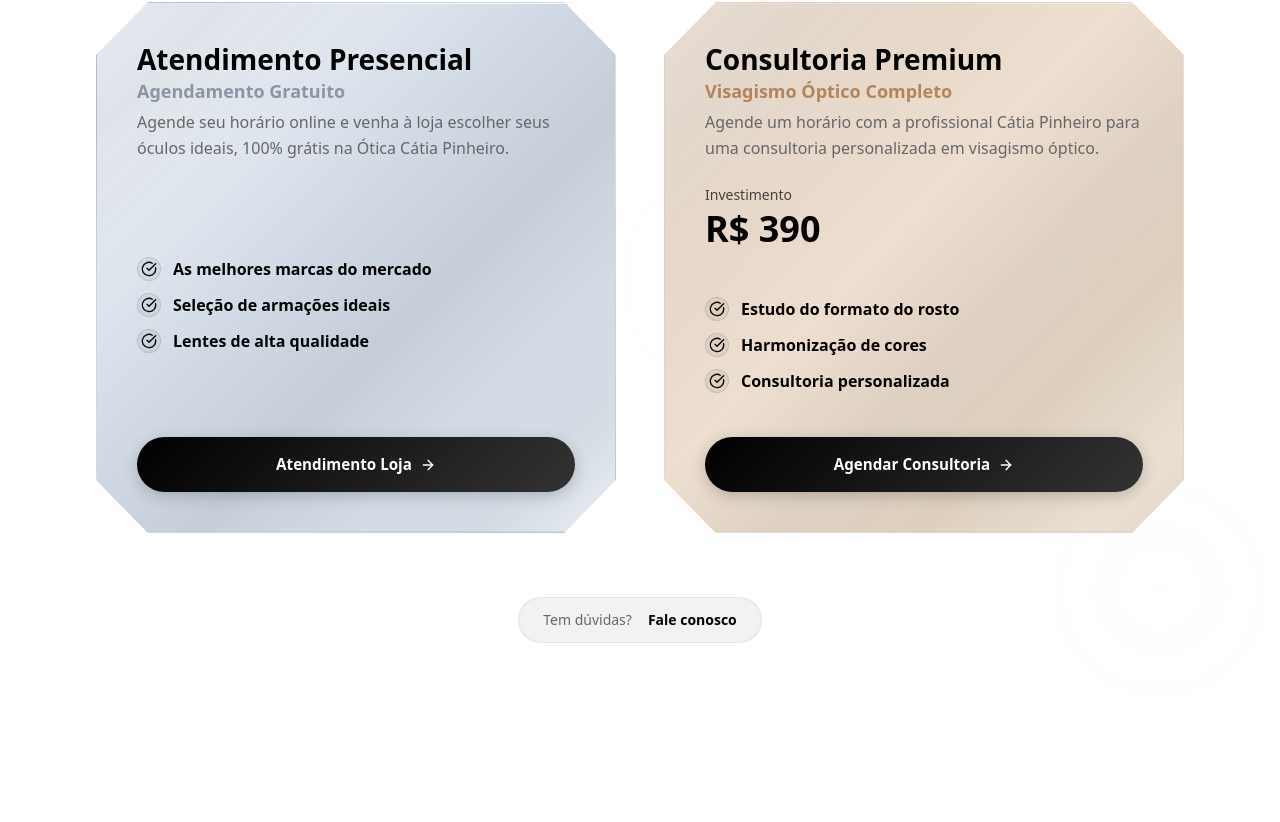
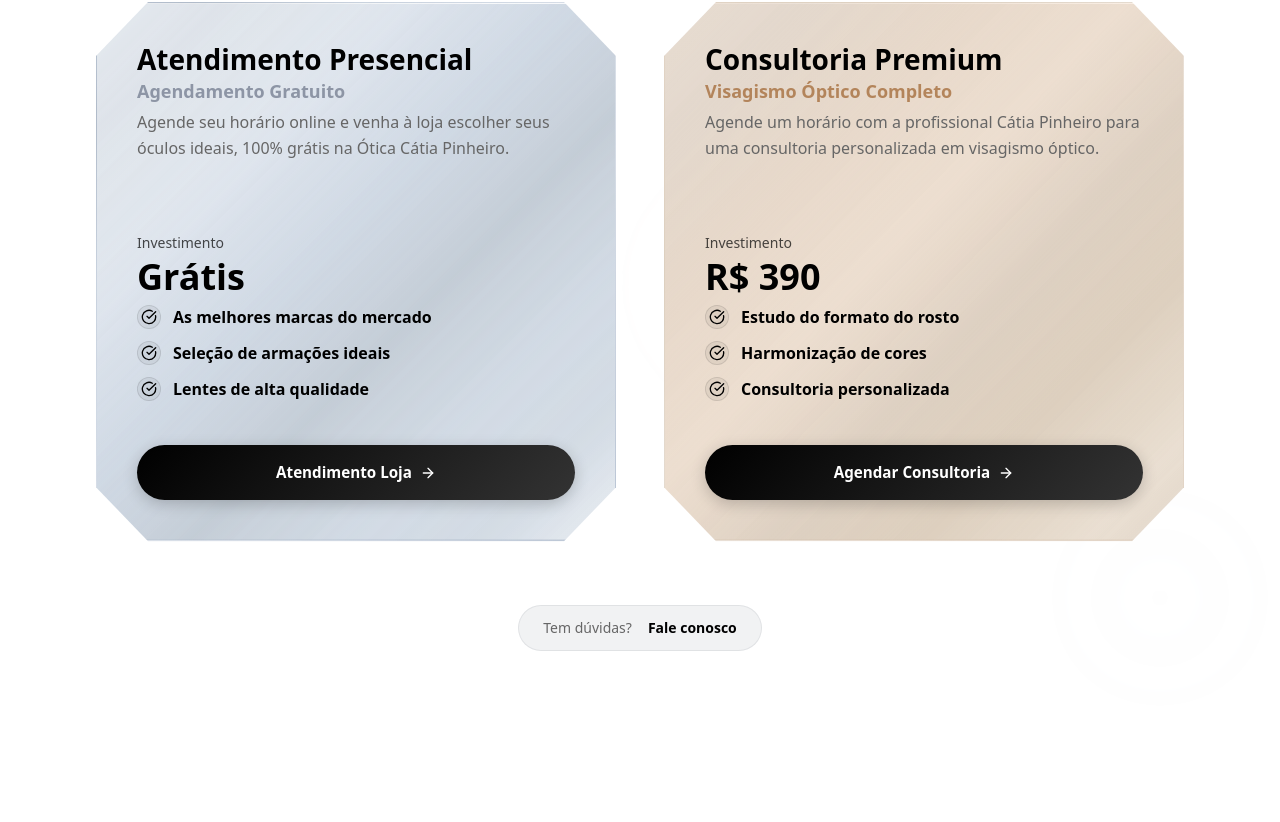
Before and after one commit to keferson-github/otica-catia-pinheiro, a React (Vite) app: page / in a window 1280 px wide. Shown: the part 1378-2200 px from the top of the page. Built offline with nearby package versions, Linux system fonts and the light colour scheme; the HTML template or start-up script is replaced by a standard one.

Commit message:
Estilização dos cards: Adicionei os valores de investimento em ambos os cards.

```diff
--- a/src/components/ServiceCards.tsx
+++ b/src/components/ServiceCards.tsx
@@ -234,6 +234,15 @@ const ServiceCards = () => {
                   </motion.p>
                 </motion.div>
 
+                {/* Price Section */}
+                <motion.div
+                  className="text-left mt-4 mb-2"
+                  variants={itemVariants}
+                >
+                  <p className="text-sm font-medium text-primary/70 mb-1">Investimento</p>
+                  <p className="text-4xl font-bold text-primary">Grátis</p>
+                </motion.div>
+
                 {/* Features */}
                 <motion.div
                   className="modern-feature-list"
@@ -318,15 +327,15 @@ const ServiceCards = () => {
                   >
                     Agende um horário com a profissional Cátia Pinheiro para uma consultoria personalizada em visagismo óptico.
                   </motion.p>
+                </motion.div>
 
-                  {/* Price Value */}
-                  <motion.div
-                    className="mt-6 mb-4"
-                    variants={itemVariants}
-                  >
-                    <p className="text-sm font-medium text-primary/70 mb-1">Investimento</p>
-                    <p className="text-4xl font-bold text-primary">R$ 390</p>
-                  </motion.div>
+                {/* Price Section */}
+                <motion.div
+                  className="text-left mt-4 mb-2"
+                  variants={itemVariants}
+                >
+                  <p className="text-sm font-medium text-primary/70 mb-1">Investimento</p>
+                  <p className="text-4xl font-bold text-primary">R$ 390</p>
                 </motion.div>
 
                 {/* Features */}
```
